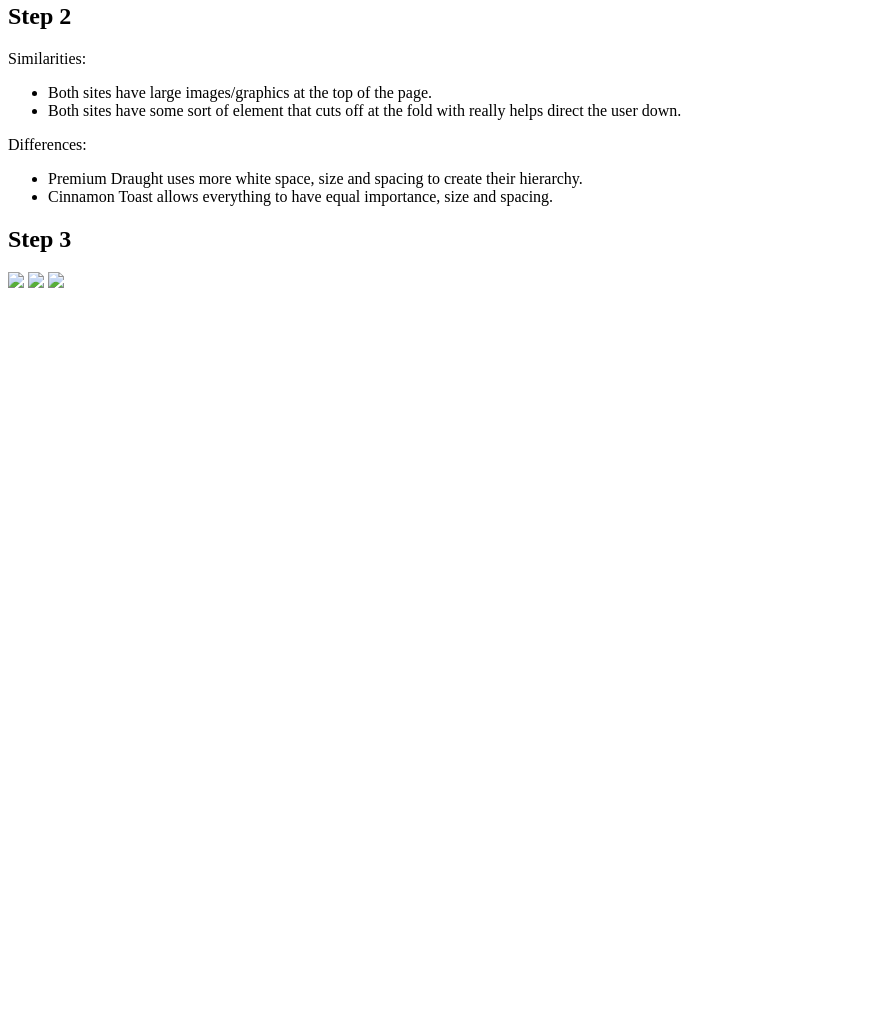
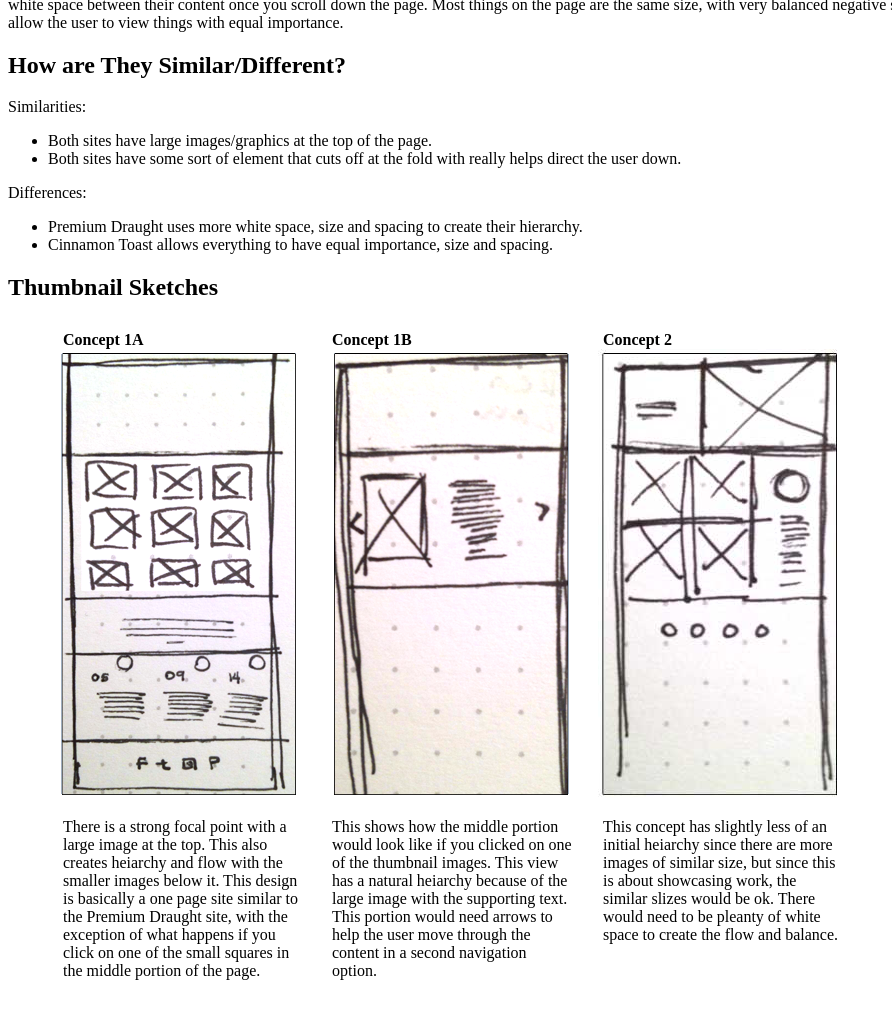
Before and after one commit to llauzau/general-assembly-class, a plain HTML site: page Week 2/designchallenge1.html in a window 1280 px wide. Shown: the part 306-1324 px from the top of the page, without its empty margins (0-892 px from the left). Before the commit the page ends 800 px from the top, so only its background shows below. Drawn offline with Linux system fonts and the light colour scheme.

Commit message:
Finished the doc and included some styling.

```diff
--- a/Week 2/designchallenge1.html
+++ b/Week 2/designchallenge1.html
@@ -4,35 +4,71 @@
 
 <head>
 	<title>Design Challenge</title>
+  <style>
+    .my-list{
+      list-style-type: none;
+    }
+    .my-list li{
+      display: inline-block;
+      vertical-align: top;
+      padding: 10px;
+    }
+    .my-list strong{
+      display: block;
+      padding-left: 5px;
+
+    }
+    .my-list p{
+      width: 240px;
+      padding-left: 5px;
+
+    }
+
+  </style>
 </head>
 
 <body>
 	<h1>Design Challenge: Setting Goals for Your Site</h1>
-	<h2>Step 1</h2>
-	<p><a href="http://premiumdraught.com/">Premium Draught</a> and <a href="http://www.cinnamontoast.ca/?lang=en">Cinnamon Toast</a> are two websites whose layout and design I admire.
+	<h2>What Two Websites Inspire You?</h2>
+	 <p><a href="http://premiumdraught.com/">Premium Draught</a> and <a href="http://www.cinnamontoast.ca/?lang=en">Cinnamon Toast</a> are two websites whose layout and design I admire.
 
-<br><br><strong>Premium Draught</strong> does a good job creating a focal point right away with their use of color and negative space around the logo. The size of this header takes up a good amount of space but allows for important information to still be visible above the fold, which helps move the user down, to the rest of the content. Throughout the rest of the site, there is plenty of white space, creating a clean look which makes it easy to always know what you are supposed to be focusing on.
+  <h2>What Two Websites Inspire You?</h2>
+    <strong>Premium Draught</strong> does a good job creating a focal point right away with their use of color and negative space around the logo. The size of this header takes up a good amount of space but allows for important information to still be visible above the fold, which helps move the user down, to the rest of the content. Throughout the rest of the site, there is plenty of white space, creating a clean look which makes it easy to always know what you are supposed to be focusing on.
 
-<br><br><strong>Cinnamon Toast</strong> also does a good job creating a focal point right away with the picture/gif that takes up the majority of the first screen. The site really does a great job with balance and creating white space between their content once you scroll down the page. Most things on the page are the same size, with very balanced negative space, which doesn't create much hierarchy, but it does allow the user to view things with equal importance.</p>
+    <br><br><strong>Cinnamon Toast</strong> also does a good job creating a focal point right away with the picture/gif that takes up the majority of the first screen. The site really does a great job with balance and creating white space between their content once you scroll down the page. Most things on the page are the same size, with very balanced negative space, which doesn't create much hierarchy, but it does allow the user to view things with equal importance.</p>
 
-	<h2>Step 2</h2>
-	<p>Similarities:
+	<h2>How are They Similar/Different?</h2>
+	 <p>Similarities:
 		<ul>
 			<li>Both sites have large images/graphics at the top of the page. </li>
 			<li>Both sites have some sort of element that cuts off at the fold with really helps direct the user down.</li>
 		</ul>
 
-Differences:
+		Differences:
 		<ul>
 			<li>Premium Draught uses more white space, size and spacing to create their hierarchy.</li>
 			<li>Cinnamon Toast allows everything to have equal importance, size and spacing.</li>
 		</ul>
 	</p>
 
-	<h2>Step 3</h2>
-	<img src="Images/image-1">
-	<img src="Images/image-2">
-	<img src="Images/image-3">
+	<h2>Thumbnail Sketches</h2>
+	<ul class='my-list'>
+		<li>
+      <strong>Concept 1A</strong>
+			<img src="Images/image-1.png">
+        <p>There is a strong focal point with a large image at the top. This also creates heiarchy and flow with the smaller images below it. This design is basically a one page site similar to the Premium Draught site, with the exception of what happens if you click on one of the small squares in the middle portion of the page.</p>
+		</li>
+		<li>
+      <strong>Concept 1B</strong>
+			<img src="Images/image-2.png">
+         <p>This shows how the middle portion would look like if you clicked on one of the thumbnail images. This view has a natural heiarchy because of the large image with the supporting text. This portion would need arrows to help the user move through the content in a second navigation option.</p>
+		</li>
+		<li>
+      <strong>Concept 2</strong>
+			<img src="Images/image-3.jpg">
+        <p>This concept has slightly less of an initial heiarchy since there are more images of similar size, but since this is about showcasing work, the similar slizes would be ok. There would need to be pleanty of white space to create the flow and balance.</p>
+		</li>
+	</ul>
 
 
 </body>
```
